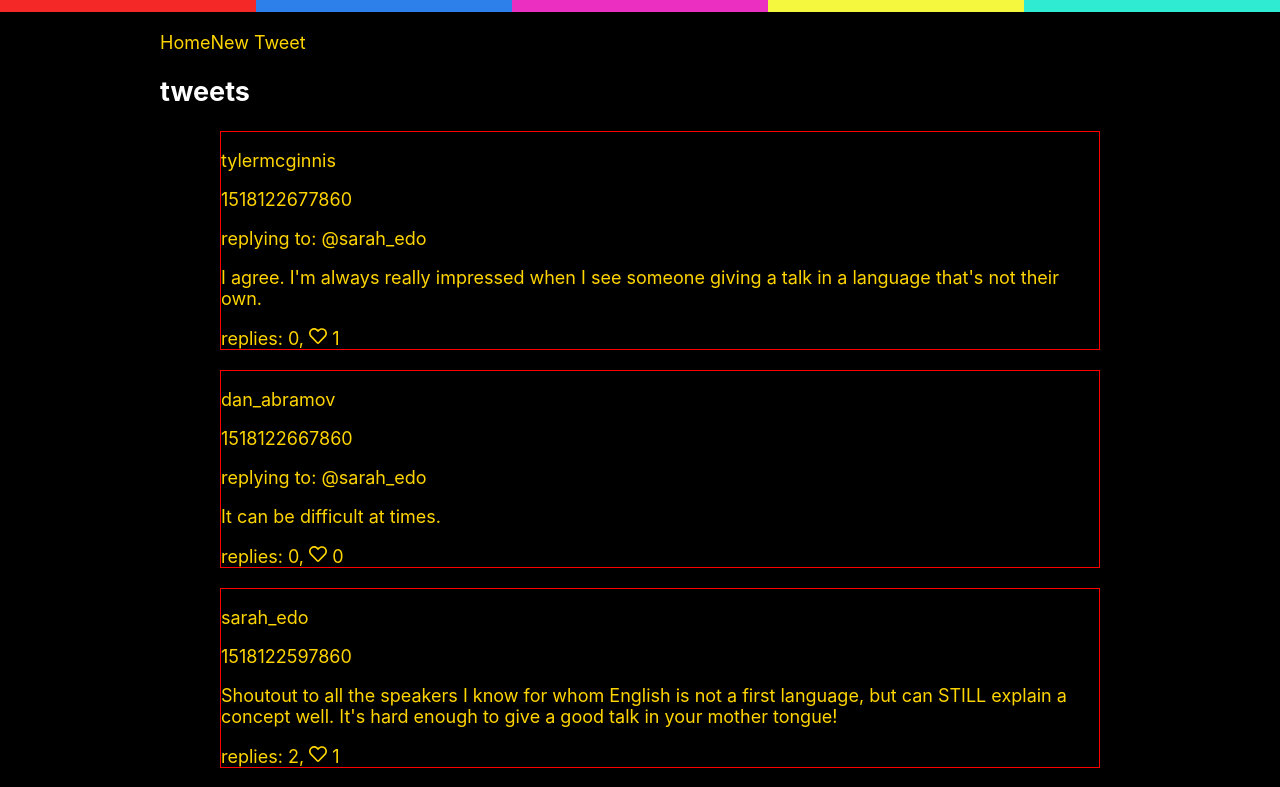
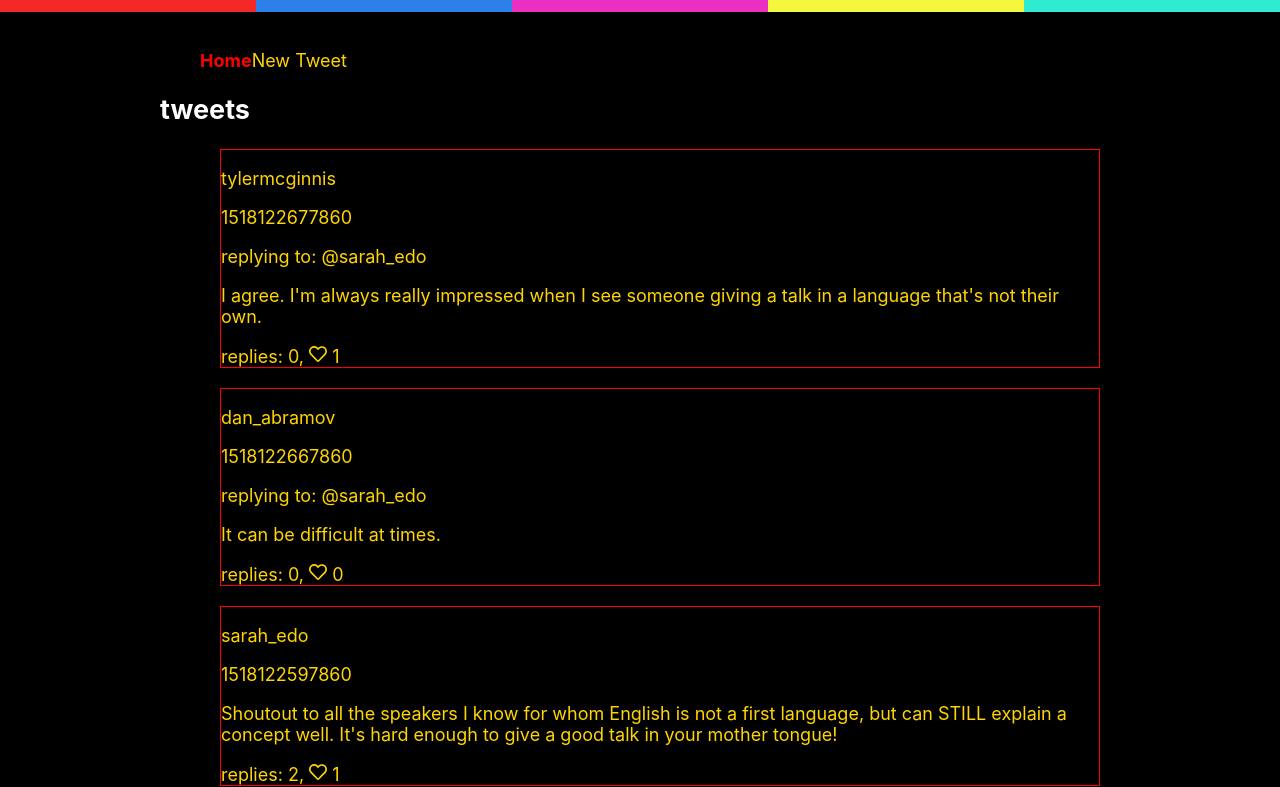
Before and after one commit to Marius-De-Allie/twitter-clone-React-redux, a React (Create React App) app: page / in a window 1280 px wide. Shown: the top 787 px of the page. Built offline with nearby package versions, Linux system fonts and the light colour scheme; a small style sheet from the web is missing.

Commit message:
Add CSS ruleset for active class to index.css stylesheet

```diff
--- a/src/components/Nav.js
+++ b/src/components/Nav.js
@@ -2,14 +2,18 @@ import React from 'react';
 import { NavLink } from 'react-router-dom';
 
 const Nav = () => (
-  <div className="nav-bar">
+  <ul className="nav-bar">
+    <li style={{display: 'inline'}}>
       <NavLink to="/" exact activeClassName="active">
         Home
       </NavLink>
+    </li>
+    <li style={{display: 'inline'}}>
       <NavLink to="/new" activeClassName="active">
         New Tweet
       </NavLink>
-  </div>
+    </li>
+  </ul>
 
 );
 
--- a/src/index.css
+++ b/src/index.css
@@ -63,3 +63,8 @@ li {
   margin: 0 auto;
   padding: 20px;
 }
+
+.active {
+  color: red;
+  font-weight: bold;
+}
```
Lines whose indentation alone changed are shown as unchanged.
